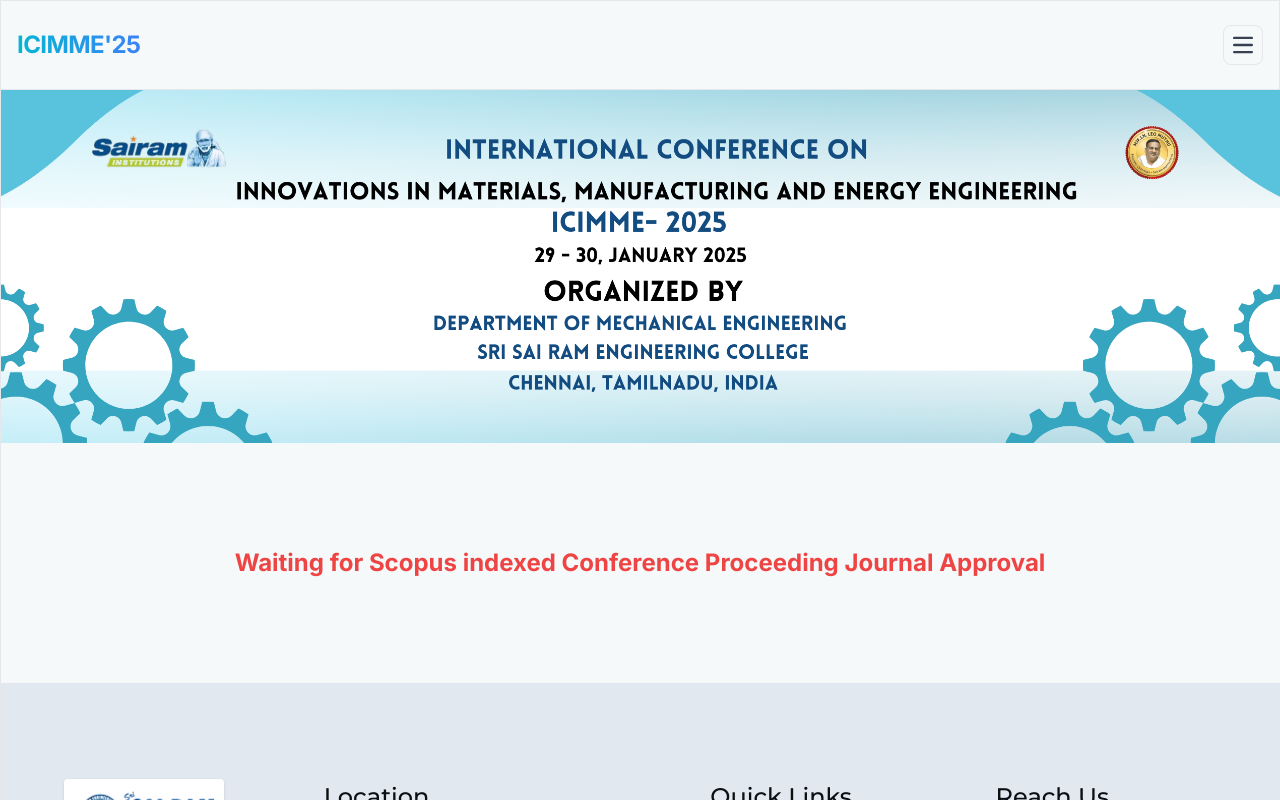
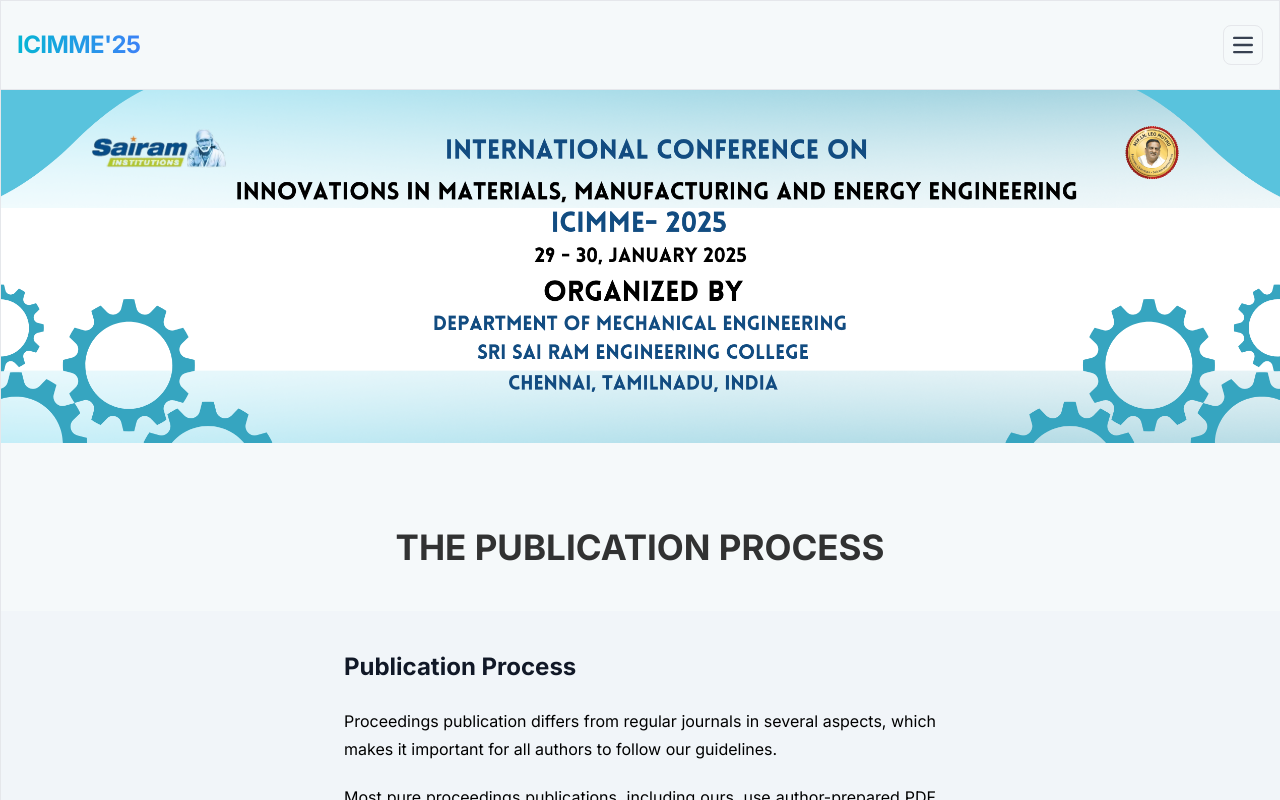
Before and after one commit to Aswin-04/ICETIME-24, a React (Vite) app: page /publications/publication-process in a window 1280 px wide. Shown: the top 800 px of the page. Built offline with nearby package versions, Linux system fonts and the light colour scheme; a web font is replaced by a local one.

Commit message:
readd publication and review process

```diff
--- a/src/pages/PublicationProcess.jsx
+++ b/src/pages/PublicationProcess.jsx
@@ -11,7 +11,7 @@
     <div>
       <Navbar></Navbar>
       <MainPoster></MainPoster>
-      {/* <div className="mt-10">
+      <div className="mt-10">
         <Heading title={publicationProcess.label}></Heading>
       </div>
       <div className="bg-slate-100">
@@ -20,8 +20,8 @@
             <ReactMarkdown>{publicationProcess.content}</ReactMarkdown>
           </div>
         </div>
-      </div> */}
-      <UnderConstruction/>
+      </div>
+      {/* <UnderConstruction/> */}
       <Footer></Footer>
     </div>
   )
--- a/src/pages/PublicationsTemp.jsx
+++ b/src/pages/PublicationsTemp.jsx
@@ -15,7 +15,7 @@
       <Navbar></Navbar>
       <MainPoster></MainPoster>
       <div className="mt-10">
-        <Heading title={"Publications"}></Heading>
+        <Heading title={"Journal Publication"}></Heading>
       </div>
       <div className="bg-slate-100">
         <div className="max-container mb-20 lg:mb-32 py-10 flex flex-col items-center gap-12 px-6">
--- a/src/pages/ReviewProcess.jsx
+++ b/src/pages/ReviewProcess.jsx
@@ -11,7 +11,7 @@
     <div>
       <Navbar></Navbar>
       <MainPoster></MainPoster>
-      {/* <div className="mt-10">
+      <div className="mt-10">
         <Heading title={reviewProcess.label}></Heading>
       </div>
       <div className="bg-slate-100">
@@ -20,8 +20,8 @@
             <ReactMarkdown>{reviewProcess.content}</ReactMarkdown>
           </div>
         </div>
-      </div> */}
-      <UnderConstruction/>
+      </div>
+      {/* <UnderConstruction/> */}
       <Footer></Footer>
     </div>
   )
```
